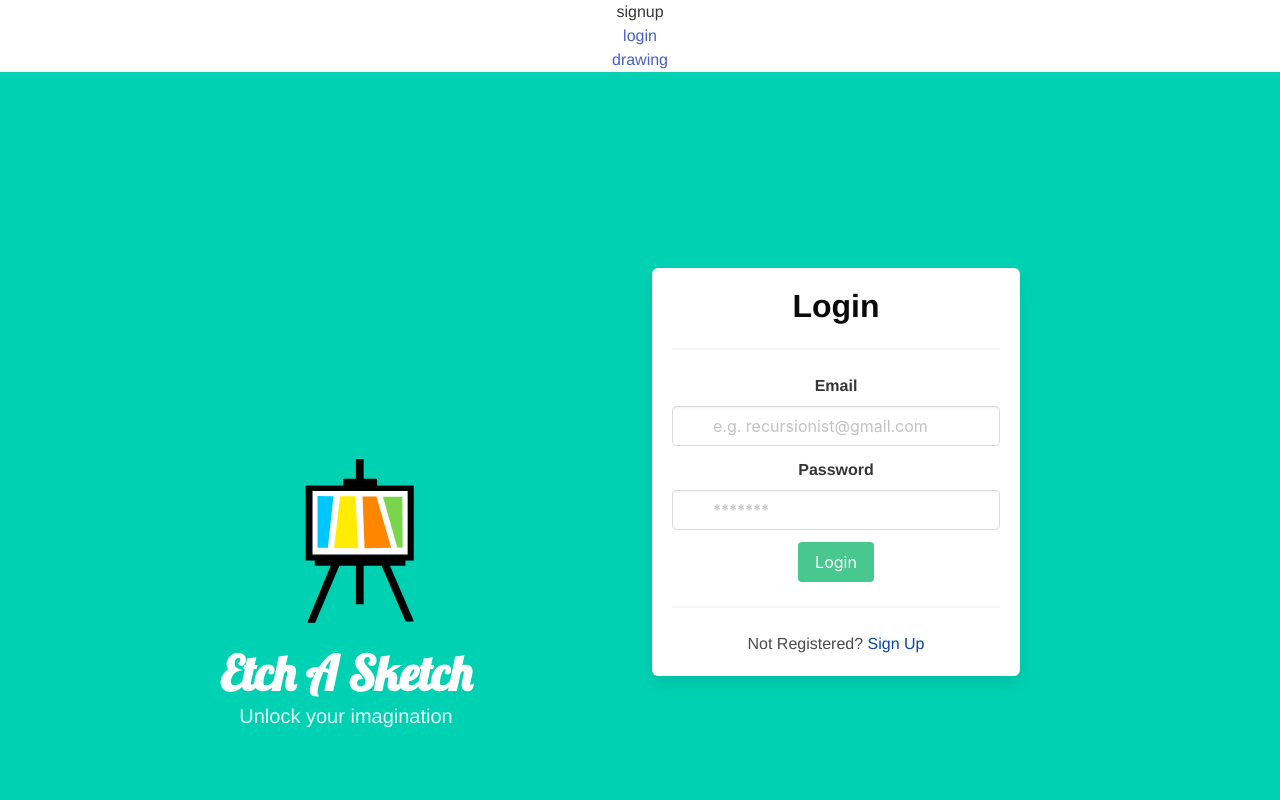
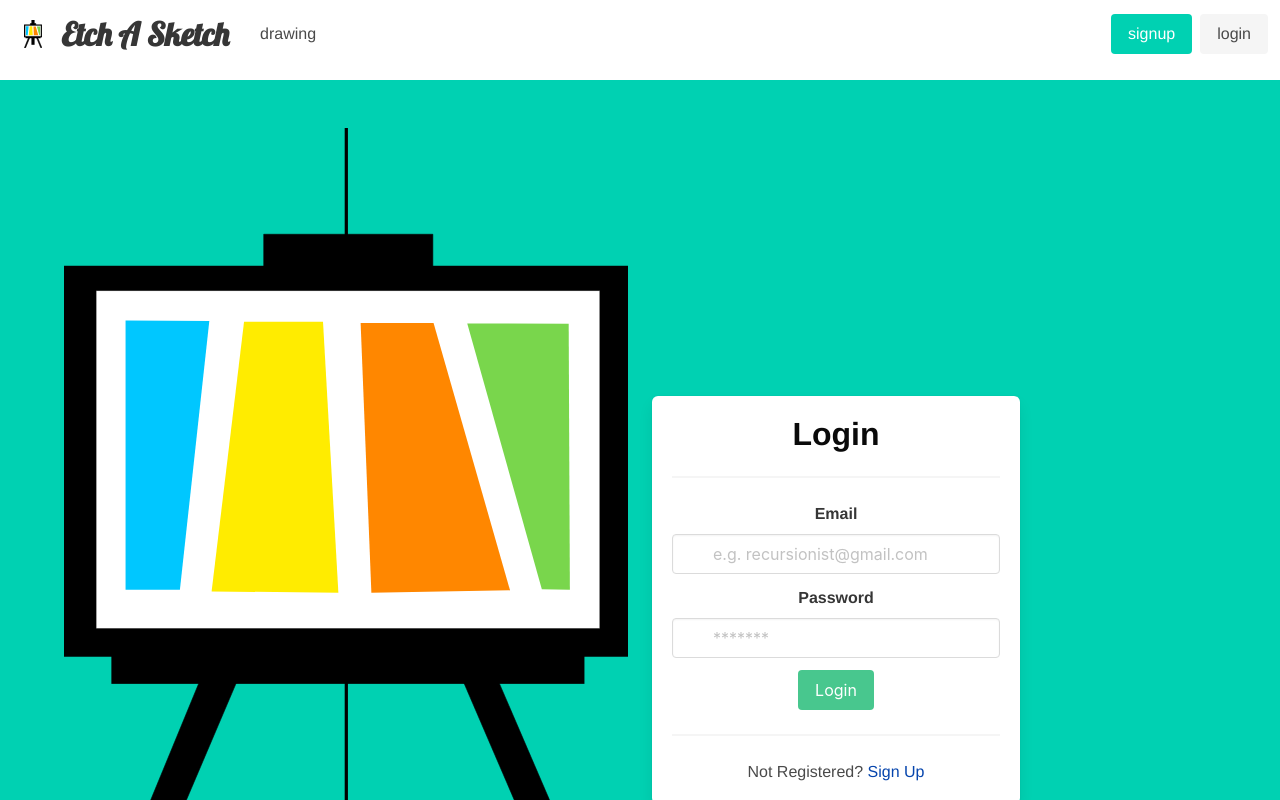
Before and after one commit to Recursion-Group-K/sketch, a Vue app: page / in a window 1280 px wide. Shown: the top 800 px of the page. Built offline with nearby package versions, Linux system fonts and the light colour scheme; what vue-konva would draw is missing.

Commit message:
feat: create header

```diff
--- a/src/components/Header.vue
+++ b/src/components/Header.vue
@@ -1,14 +1,47 @@
 <style scoped lang="scss">
 header {
-    // position: absolute;
+    min-height: 5rem;
+    box-shadow: 2px 2px 2px 2px hsl(171deg 89% 35%);
 }
 </style>
 
 <template>
     <header>
-        <router-link to="/signup"><p>signup</p></router-link>
-        <router-link to="/login"><p>login</p></router-link>
-        <router-link to="/drawing"><p>drawing</p></router-link>
+        <nav class="navbar" role="navigation" aria-label="main navigation">
+            <div class="navbar-brand">
+                <router-link to="/" class="navbar-item">
+                    <img src="../assets/images/logo.svg" class="m-3" />
+                    <h3 class="page-title title" style="width:200px">Etch A Sketch</h3>
+                </router-link>
+
+                <a
+                    role="button"
+                    class="navbar-burger"
+                    aria-label="menu"
+                    aria-expanded="false"
+                    data-target="navbarBasicExample"
+                >
+                    <span aria-hidden="true"></span>
+                    <span aria-hidden="true"></span>
+                    <span aria-hidden="true"></span>
+                </a>
+            </div>
+
+            <div id="navbarBasicExample" class="navbar-menu">
+                <div class="navbar-start">
+                    <router-link to="/drawing" class="navbar-item">drawing</router-link>
+                </div>
+
+                <div class="navbar-end">
+                    <div class="navbar-item">
+                        <div class="buttons">
+                            <router-link to="/signup" class="button is-primary">signup</router-link>
+                            <router-link to="/login" class="button is-light">login</router-link>
+                        </div>
+                    </div>
+                </div>
+            </div>
+        </nav>
     </header>
 </template>
 
```
Also changed, not shown: src/assets/images/logo.svg.
